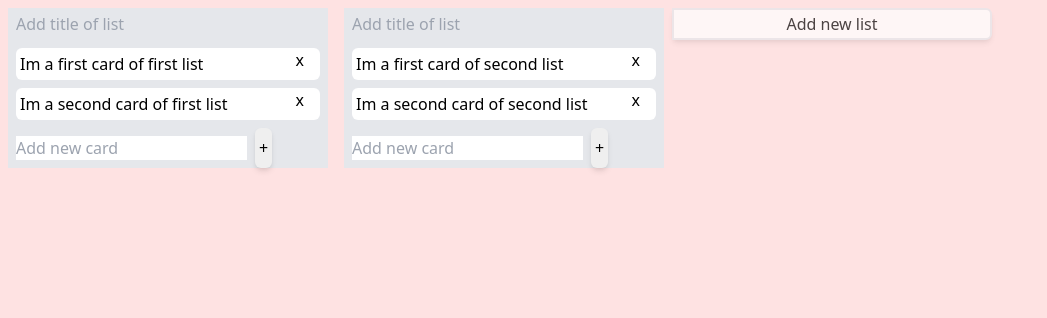
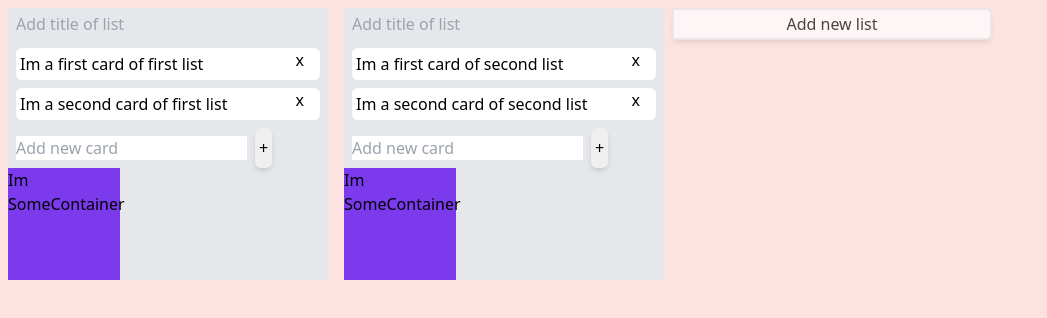
Before and after one commit to SebastianBabinski1/Trollo, a React (Create React App) app: page / in a window 1280 px wide. Shown: the top 318 px of the page, without its empty margins (0-1047 px from the left). Built offline with nearby package versions, Linux system fonts and the light colour scheme.

Commit message:
Playing with react dnd

```diff
--- a/package.json
+++ b/package.json
@@ -8,6 +8,8 @@
     "@testing-library/react": "^11.1.0",
     "@testing-library/user-event": "^12.1.10",
     "react": "^17.0.2",
+    "react-dnd": "^14.0.4",
+    "react-dnd-html5-backend": "^14.0.2",
     "react-dom": "^17.0.2",
     "react-scripts": "4.0.3",
     "web-vitals": "^1.0.1"
--- a/src/App.js
+++ b/src/App.js
@@ -4,7 +4,10 @@
 // import BoardHeader from './components/BoardHeader';
 import List from "./components/List/List.jsx";
 import React from "react";
+import { DndProvider } from "react-dnd";
+import { HTML5Backend } from "react-dnd-html5-backend";
 
+// Here u must make it function component and make dnd drop logic
 class App extends React.Component {
   constructor(props) {
     super(props);
@@ -121,6 +124,7 @@ class App extends React.Component {
 
   render() {
     return (
+      <DndProvider backend={HTML5Backend}>
         <div className="App h-screen bg-red-100">
           <div className="App-header">
             {/* Here u must do smth with svg files, cause there are errors */}
@@ -138,6 +142,7 @@ class App extends React.Component {
             </button>
           </div>
         </div>
+      </DndProvider>
     );
   }
 }
--- a/src/components/List/Card.jsx
+++ b/src/components/List/Card.jsx
@@ -1,19 +1,30 @@
 import React from "react";
+import { useDrag } from "react-dnd";
 
-export default class Card extends React.Component {
-  render() {
+const Card = (props) => {
+  const [{ isDragging }, drag] = useDrag(() => ({
+    type: "card",
+    item: { id: props.cardID },
+    collect: (monitor) => ({
+      isDragging: !!monitor.isDragging(),
+    }),
+  }));
+
   return (
-      <div className="relative">
-        <p className="bg-white rounded-md m-2 p-1">{this.props.text}</p>
+    <div
+      className="relative"
+      style={{ border: isDragging ? "5px solid pink" : "0px" }}
+      ref={drag}
+    >
+      <p className="bg-white rounded-md m-2 p-1">{props.text}</p>
       <button
         className="absolute right-6 top-0"
-          onClick={() =>
-            this.props.handleRemovingCard(this.props.cardID, this.props.listID)
-          }
+        onClick={() => props.handleRemovingCard(props.cardID, props.listID)}
       >
         x
       </button>
     </div>
   );
-  }
-}
+};
+
+export default Card;
--- a/src/components/List/List.jsx
+++ b/src/components/List/List.jsx
@@ -1,6 +1,7 @@
 import React from "react";
 import ListTitle from "./ListTitle";
 import Card from "./Card";
+import SomeContainer from "../SomeContainer";
 
 export default class List extends React.Component {
   constructor(props) {
@@ -53,6 +54,7 @@ export default class List extends React.Component {
           />
           <input className="p-1 rounded-md shadow-md" type="submit" value="+" />
         </form>
+        <SomeContainer />
       </div>
     );
   }
--- /dev/null
+++ b/src/components/SomeContainer.jsx
@@ -0,0 +1,26 @@
+import { useState } from "react";
+import { useDrop } from "react-dnd";
+
+const SomeContainer = (props) => {
+  const [board, setBoard] = useState([]);
+
+  const [{ isOver }, drop] = useDrop(() => ({
+    accept: "card",
+    drop: (item) => addCardToContainer(item.id),
+    collect: (monitor) => ({
+      isOver: !!monitor.isOver(),
+    }),
+  }));
+
+  const addCardToContainer = (id) => {
+    console.log(id);
+  };
+
+  return (
+    <div className="bg-purple-600 h-28 w-28" ref={drop}>
+      <h1>Im SomeContainer</h1>
+    </div>
+  );
+};
+
+export default SomeContainer;
```
Also changed, not shown: 1 other file (tests, documents, lock files or other folders). Lines whose indentation alone changed are shown as unchanged.
